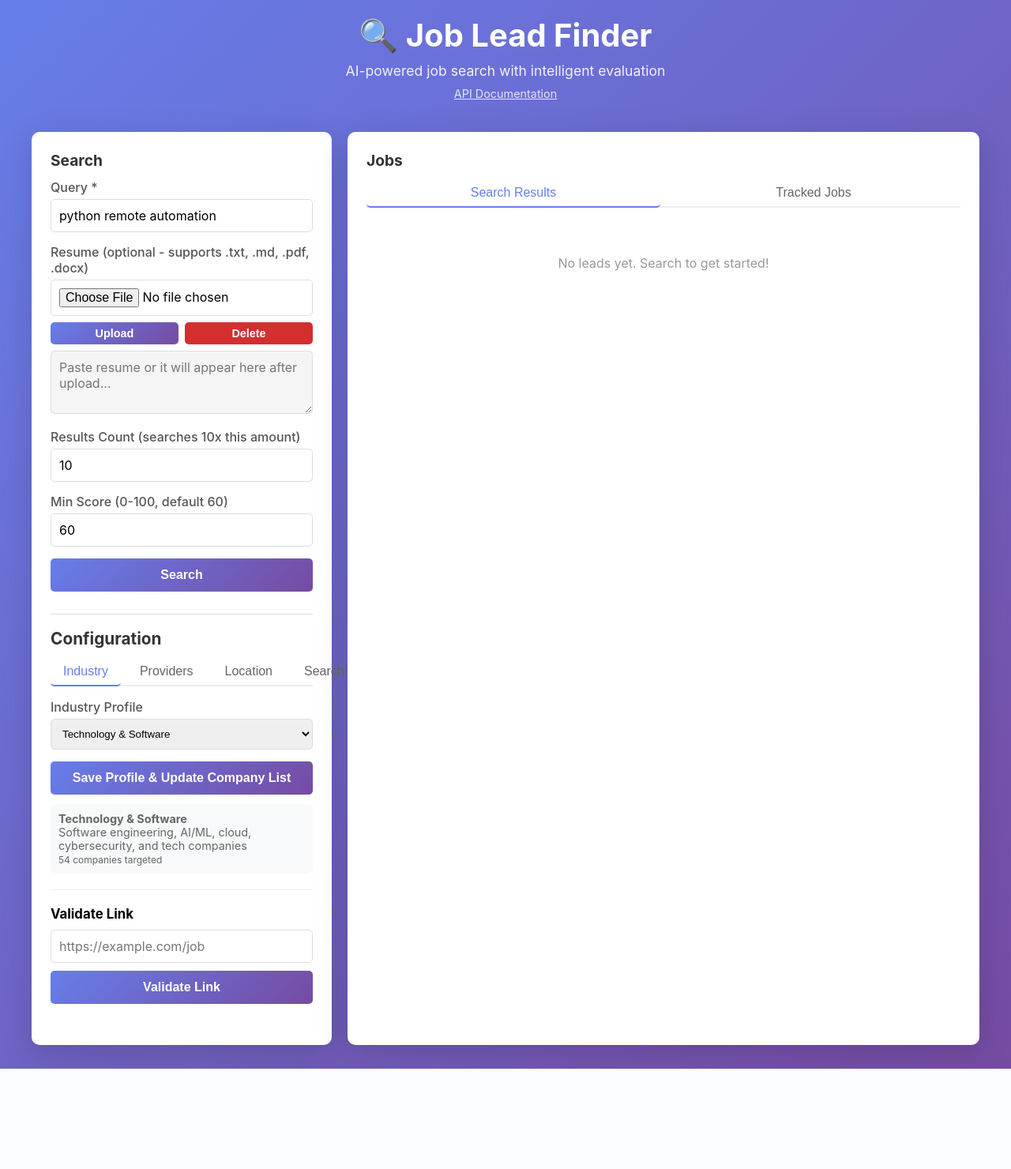
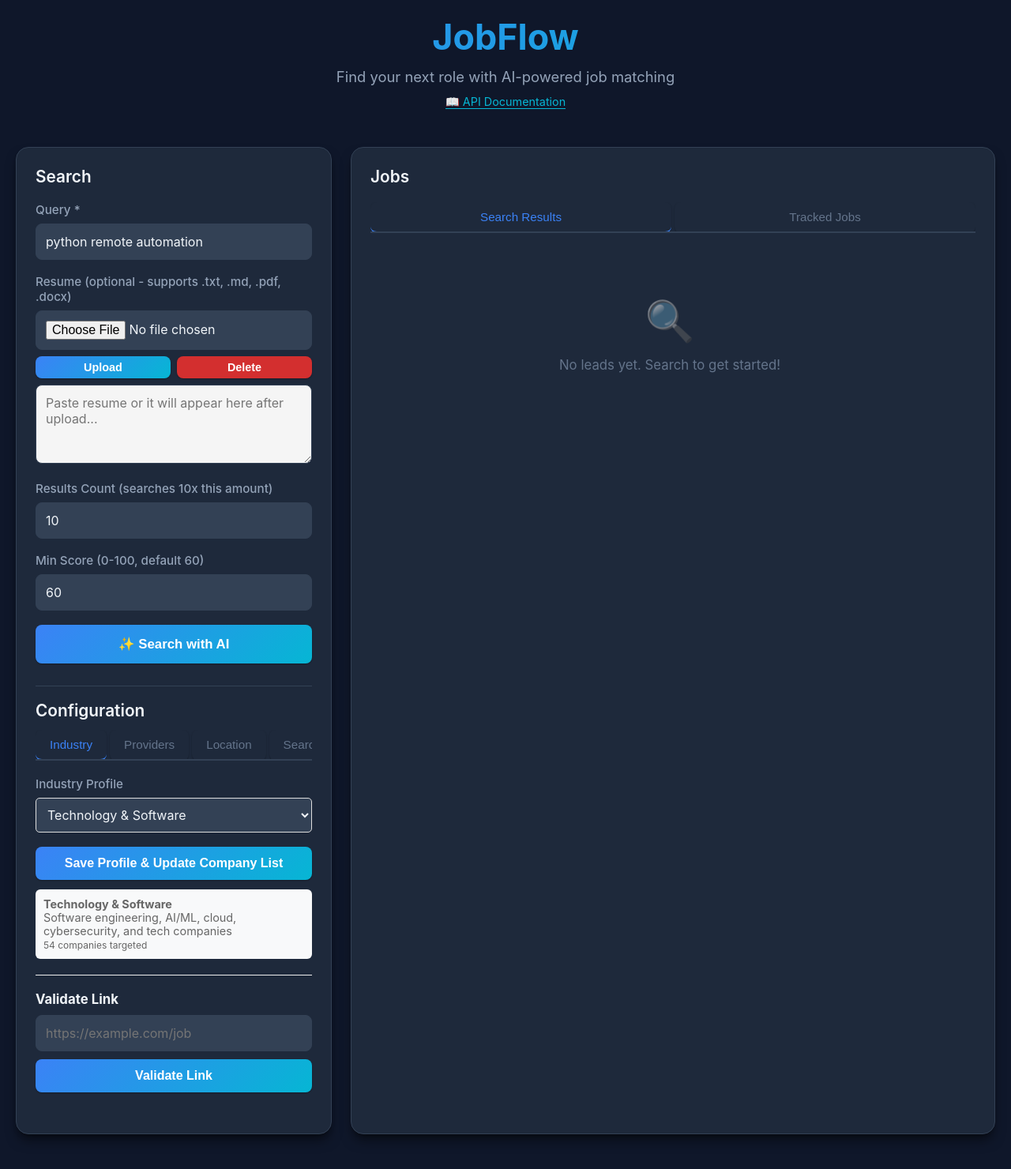
Before and after one commit to vcaboara/job-lead-finder, a FastAPI app: page / in a window 1280 px wide. Shown: the whole page at 79% size. Before the commit the page ends 1353 px from the top, so only its background shows below. Run offline with FastAPI, Linux system fonts and the light colour scheme; data that the repository does not hold is empty.

Commit message:
feat: redesign UI with modern dark theme
- Implement dark navy/teal color scheme inspired by modern job platforms
- Add CSS variables for consistent theming
- Improve visual hierarchy with gradient text and better spacing
- Enhance job cards with hover effects and glassmorphism
- Update all form inputs, buttons, and controls for dark theme
- Add smooth animations and transitions
- Improve status badges with semi-transparent backgrounds
- Better scrollbar styling for dark theme
- Rebrand as 'JobFlow' with modern typography
- Add search button with gradient and icon

Visual improvements make the app easier on the eyes for daily use.

```diff
--- a/src/app/templates/index.html
+++ b/src/app/templates/index.html
@@ -10,8 +10,43 @@ TODO: Fix/update search progress indicator
 <head>
     <meta charset="utf-8">
     <meta name="viewport" content="width=device-width, initial-scale=1">
-    <title>Job Lead Finder</title>
+    <title>JobFlow - AI-Powered Job Discovery</title>
     <style>
+        :root {
+            /* Dark theme colors */
+            --bg-primary: #0f172a;
+            --bg-secondary: #1e293b;
+            --bg-tertiary: #334155;
+            --bg-card: #1e293b;
+            --bg-card-hover: #2d3748;
+
+            /* Accent colors */
+            --accent-primary: #3b82f6;
+            --accent-secondary: #06b6d4;
+            --accent-gradient: linear-gradient(135deg, #3b82f6 0%, #06b6d4 100%);
+
+            /* Status colors */
+            --success: #10b981;
+            --warning: #f59e0b;
+            --danger: #ef4444;
+            --info: #3b82f6;
+
+            /* Text colors */
+            --text-primary: #f1f5f9;
+            --text-secondary: #94a3b8;
+            --text-muted: #64748b;
+
+            /* Borders */
+            --border-color: #334155;
+            --border-hover: #475569;
+
+            /* Shadows */
+            --shadow-sm: 0 1px 2px 0 rgb(0 0 0 / 0.3);
+            --shadow-md: 0 4px 6px -1px rgb(0 0 0 / 0.4), 0 2px 4px -2px rgb(0 0 0 / 0.4);
+            --shadow-lg: 0 10px 15px -3px rgb(0 0 0 / 0.5), 0 4px 6px -4px rgb(0 0 0 / 0.5);
+            --shadow-xl: 0 20px 25px -5px rgb(0 0 0 / 0.6), 0 8px 10px -6px rgb(0 0 0 / 0.6);
+        }
+
         * {
             margin: 0;
             padding: 0;
@@ -20,45 +55,52 @@ TODO: Fix/update search progress indicator
 
         body {
             font-family: -apple-system, BlinkMacSystemFont, 'Segoe UI', Roboto, Oxygen, Ubuntu, Cantarell, sans-serif;
-            background: linear-gradient(135deg, #667eea 0%, #764ba2 100%);
+            background: var(--bg-primary);
+            color: var(--text-primary);
             min-height: 100vh;
-            padding: 20px 20px 10px 20px;
+            padding: 20px;
         }
 
         .container {
-            max-width: 1200px;
+            max-width: 1400px;
             margin: 0 auto;
         }
 
         header {
             text-align: center;
-            color: white;
-            margin-bottom: 40px;
+            margin-bottom: 48px;
         }
 
         header h1 {
-            font-size: 2.5em;
-            margin-bottom: 10px;
+            font-size: 2.8em;
+            font-weight: 700;
+            margin-bottom: 12px;
+            background: var(--accent-gradient);
+            -webkit-background-clip: text;
+            -webkit-text-fill-color: transparent;
+            background-clip: text;
         }
 
         header p {
-            font-size: 1.1em;
-            opacity: 0.9;
+            font-size: 1.15em;
+            color: var(--text-secondary);
+            font-weight: 400;
         }
 
         .content {
             display: grid;
-            grid-template-columns: 380px 1fr;
-            gap: 20px;
-            margin-bottom: 20px;
+            grid-template-columns: 400px 1fr;
+            gap: 24px;
+            margin-bottom: 24px;
         }
 
         .search-panel,
         .leads-panel {
-            background: white;
-            border-radius: 10px;
+            background: var(--bg-secondary);
+            border-radius: 16px;
             padding: 24px;
-            box-shadow: 0 10px 40px rgba(0, 0, 0, 0.15);
+            box-shadow: var(--shadow-lg);
+            border: 1px solid var(--border-color);
         }
 
         .search-panel {
@@ -67,42 +109,50 @@ TODO: Fix/update search progress indicator
 
         .search-panel h2,
         .leads-panel h2 {
-            color: #333;
-            margin-bottom: 12px;
-            font-size: 1.2em;
+            color: var(--text-primary);
+            margin-bottom: 20px;
+            font-size: 1.3em;
+            font-weight: 600;
         }
 
         .form-group {
-            margin-bottom: 15px;
+            margin-bottom: 18px;
         }
 
         .form-group label {
             display: block;
-            margin-bottom: 5px;
-            color: #555;
+            margin-bottom: 8px;
+            color: var(--text-secondary);
             font-weight: 500;
+            font-size: 0.95em;
         }
 
         .form-group input,
-        .form-group textarea {
+        .form-group textarea,
+        .form-group select {
             width: 100%;
-            padding: 10px;
-            border: 1px solid #ddd;
-            border-radius: 5px;
+            padding: 12px;
+            background: var(--bg-tertiary);
+            border: 1px solid var(--border-color);
+            border-radius: 8px;
             font-family: inherit;
             font-size: 1em;
+            color: var(--text-primary);
+            transition: all 0.2s ease;
         }
 
         .form-group textarea {
-            min-height: 80px;
+            min-height: 100px;
             resize: vertical;
         }
 
         .form-group input:focus,
-        .form-group textarea:focus {
+        .form-group textarea:focus,
+        .form-group select:focus {
             outline: none;
-            border-color: #667eea;
-            box-shadow: 0 0 0 3px rgba(102, 126, 234, 0.1);
+            border-color: var(--accent-primary);
+            box-shadow: 0 0 0 3px rgba(59, 130, 246, 0.1);
+            background: var(--bg-secondary);
         }
 
         .checkbox-group {
@@ -118,215 +168,262 @@ TODO: Fix/update search progress indicator
 
         button {
             width: 100%;
-            padding: 12px;
-            background: linear-gradient(135deg, #667eea 0%, #764ba2 100%);
+            padding: 12px 24px;
+            background: var(--accent-gradient);
             color: white;
             border: none;
-            border-radius: 5px;
+            border-radius: 8px;
             font-size: 1em;
             font-weight: 600;
             cursor: pointer;
-            transition: transform 0.2s, box-shadow 0.2s;
+            transition: all 0.3s ease;
+            box-shadow: var(--shadow-sm);
         }
 
         button:hover {
             transform: translateY(-2px);
-            box-shadow: 0 5px 20px rgba(102, 126, 234, 0.4);
+            box-shadow: 0 8px 16px rgba(59, 130, 246, 0.3);
+            filter: brightness(1.1);
+        }
+
+        button:active {
+            transform: translateY(0);
         }
 
         button:disabled {
-            opacity: 0.6;
+            opacity: 0.5;
             cursor: not-allowed;
             transform: none;
+            filter: none;
         }
 
         .leads-list {
             display: flex;
             flex-direction: column;
-            gap: 15px;
+            gap: 16px;
             max-height: 800px;
             overflow-y: auto;
+            padding-right: 8px;
+        }
+
+        .leads-list::-webkit-scrollbar {
+            width: 8px;
+        }
+
+        .leads-list::-webkit-scrollbar-track {
+            background: var(--bg-tertiary);
+            border-radius: 4px;
+        }
+
+        .leads-list::-webkit-scrollbar-thumb {
+            background: var(--border-hover);
+            border-radius: 4px;
+        }
+
+        .leads-list::-webkit-scrollbar-thumb:hover {
+            background: var(--text-muted);
         }
 
         .lead-card {
-            border: 1px solid #e0e0e0;
-            border-radius: 8px;
-            padding: 16px;
-            background: #f9f9f9;
-            transition: all 0.2s;
+            border: 1px solid var(--border-color);
+            border-radius: 12px;
+            padding: 20px;
+            background: var(--bg-card);
+            transition: all 0.3s ease;
+            cursor: pointer;
         }
 
         .lead-card:hover {
-            background: #f0f0f0;
-            border-color: #667eea;
-            box-shadow: 0 3px 12px rgba(0, 0, 0, 0.1);
+            background: var(--bg-card-hover);
+            border-color: var(--accent-primary);
+            box-shadow: 0 4px 12px rgba(59, 130, 246, 0.15);
+            transform: translateY(-2px);
         }
 
         .lead-card h3 {
-            color: #333;
-            margin-bottom: 8px;
-            font-size: 1.1em;
+            color: var(--text-primary);
+            margin-bottom: 12px;
+            font-size: 1.2em;
+            font-weight: 600;
         }
 
         .lead-card .company {
-            color: #667eea;
+            color: var(--accent-secondary);
             font-weight: 600;
             margin-bottom: 8px;
+            font-size: 0.95em;
         }
 
         .lead-card .location {
-            color: #888;
+            color: var(--text-muted);
             font-size: 0.9em;
-            margin-bottom: 8px;
+            margin-bottom: 12px;
+            display: flex;
+            align-items: center;
+            gap: 6px;
         }
 
         .lead-card .summary {
-            color: #666;
+            color: var(--text-secondary);
             font-size: 0.95em;
-            line-height: 1.4;
-            margin-bottom: 10px;
+            line-height: 1.6;
+            margin-bottom: 12px;
         }
 
         .lead-card .score-section {
             display: flex;
             flex-direction: column;
-            gap: 8px;
-            margin: 10px 0;
-            padding-top: 10px;
-            border-top: 1px solid #e0e0e0;
+            gap: 10px;
+            margin: 12px 0;
+            padding-top: 12px;
+            border-top: 1px solid var(--border-color);
         }
 
         .score-badge {
-            background: linear-gradient(135deg, #667eea 0%, #764ba2 100%);
+            background: var(--accent-gradient);
             color: white;
-            padding: 8px 12px;
-            border-radius: 5px;
+            padding: 8px 14px;
+            border-radius: 6px;
             font-weight: 600;
             font-size: 0.9em;
-            flex-shrink: 0;
-            white-space: nowrap;
+            width: fit-content;
+            box-shadow: var(--shadow-sm);
         }
 
         .score-badge.high {
-            background: linear-gradient(135deg, #11998e 0%, #38ef7d 100%);
+            background: linear-gradient(135deg, #10b981 0%, #059669 100%);
         }
 
         .score-badge.medium {
-            background: linear-gradient(135deg, #f093fb 0%, #f5576c 100%);
+            background: linear-gradient(135deg, #f59e0b 0%, #d97706 100%);
         }
 
         .score-badge.low {
-            background: linear-gradient(135deg, #fa709a 0%, #fee140 100%);
+            background: linear-gradient(135deg, #ef4444 0%, #dc2626 100%);
         }
 
         .reasoning {
             font-size: 0.9em;
-            color: #444;
-            line-height: 1.5;
-            background: #f8f9fa;
-            padding: 10px;
-            border-radius: 5px;
-            border-left: 3px solid #667eea;
+            color: var(--text-secondary);
+            line-height: 1.6;
+            background: var(--bg-tertiary);
+            padding: 12px;
+            border-radius: 8px;
+            border-left: 3px solid var(--accent-primary);
         }
 
         .reasoning strong {
-            color: #333;
+            color: var(--text-primary);
             font-weight: 600;
         }
 
         .source-badge {
             display: inline-block;
-            background: #4CAF50;
+            background: var(--success);
             color: white;
-            padding: 4px 10px;
-            border-radius: 4px;
+            padding: 4px 12px;
+            border-radius: 6px;
             font-size: 0.75em;
             font-weight: 600;
             margin-left: 8px;
             vertical-align: middle;
+            box-shadow: var(--shadow-sm);
         }
 
         .source-badge.aggregator {
-            background: #9e9e9e;
+            background: var(--text-muted);
         }
 
         .lead-card a {
             display: inline-block;
-            margin-top: 10px;
-            color: #667eea;
+            margin-top: 12px;
+            color: var(--accent-secondary);
             text-decoration: none;
             font-weight: 500;
+            transition: color 0.2s ease;
         }
 
         .lead-card a:hover {
+            color: var(--accent-primary);
             text-decoration: underline;
         }
 
         .job-actions {
             display: flex;
             gap: 8px;
-            margin-top: 12px;
-            padding-top: 12px;
-            border-top: 1px solid #e0e0e0;
+            margin-top: 14px;
+            padding-top: 14px;
+            border-top: 1px solid var(--border-color);
             align-items: center;
         }
 
         .job-actions select {
-            padding: 4px 8px;
-            border: 1px solid #ddd;
-            border-radius: 4px;
-            font-size: 0.8em;
-            background: white;
+            padding: 6px 10px;
+            border: 1px solid var(--border-color);
+            border-radius: 6px;
+            font-size: 0.85em;
+            background: var(--bg-tertiary);
+            color: var(--text-primary);
             cursor: pointer;
-            width: 120px;
-            height: 28px;
-            box-sizing: border-box;
+            width: 130px;
+            height: 32px;
+            transition: all 0.2s ease;
+        }
+
+        .job-actions select:hover {
+            border-color: var(--accent-primary);
         }
 
         .job-actions button {
             padding: 0;
             border: none;
-            border-radius: 4px;
-            font-size: 0.75em;
+            border-radius: 6px;
+            font-size: 0.8em;
             cursor: pointer;
-            font-weight: 500;
-            transition: opacity 0.2s;
-            width: 70px;
-            height: 28px;
+            font-weight: 600;
+            transition: all 0.2s ease;
+            width: 75px;
+            height: 32px;
             display: inline-flex;
             align-items: center;
             justify-content: center;
-            box-sizing: border-box;
         }
 
         .job-actions button:hover {
-            opacity: 0.8;
+            transform: translateY(-1px);
+            box-shadow: var(--shadow-sm);
         }
 
         .btn-track {
-            background: #4CAF50;
+            background: var(--success);
             color: white;
-            font-weight: 600;
         }
 
         .btn-track:hover {
-            background: #45a049;
+            background: #059669;
         }
 
         .btn-hide {
-            background: #f44336;
+            background: var(--danger);
             color: white;
         }
 
+        .btn-hide:hover {
+            background: #dc2626;
+        }
+
         .btn-notes {
-            background: #2196F3;
+            background: var(--info);
             color: white;
         }
 
+        .btn-notes:hover {
+            background: #2563eb;
+        }
+
         .job-notes {
-            margin-top: 10px;
+            margin-top: 12px;
             display: none;
-            background: transparent;
         }
 
         .job-notes.show {
@@ -392,24 +505,36 @@ TODO: Fix/update search progress indicator
         }
 
         .status.loading {
-            background: #e3f2fd;
-            color: #1976d2;
+            background: rgba(59, 130, 246, 0.1);
+            color: #60a5fa;
+            border-color: rgba(59, 130, 246, 0.3);
         }
 
         .status.success {
-            background: #e8f5e9;
-            color: #388e3c;
+            background: rgba(16, 185, 129, 0.1);
+            color: #34d399;
+            border-color: rgba(16, 185, 129, 0.3);
         }
 
         .status.error {
-            background: #ffebee;
-            color: #d32f2f;
+            background: rgba(239, 68, 68, 0.1);
+            color: #f87171;
+            border-color: rgba(239, 68, 68, 0.3);
         }
 
         .empty-state {
             text-align: center;
-            padding: 40px 20px;
-            color: #999;
+            padding: 60px 20px;
+            color: var(--text-muted);
+            font-size: 1.05em;
+        }
+
+        .empty-state::before {
+            content: "🔍";
+            display: block;
+            font-size: 3em;
+            margin-bottom: 16px;
+            opacity: 0.5;
         }
 
         @media (max-width: 768px) {
@@ -418,50 +543,87 @@ TODO: Fix/update search progress indicator
             }
 
             header h1 {
-                font-size: 1.8em;
+                font-size: 2em;
+            }
+
+            .search-panel,
+            .leads-panel {
+                padding: 20px;
+            }
+
+            .config-tabs {
+                overflow-x: scroll;
             }
         }
 
         /* Config tabs */
         .config-tabs {
             display: flex;
-            gap: 8px;
-            margin-bottom: 16px;
-            border-bottom: 2px solid #eee;
+            gap: 4px;
+            margin-bottom: 20px;
+            border-bottom: 2px solid var(--border-color);
+            overflow-x: auto;
         }
 
         .config-tab {
-            padding: 8px 16px;
+            padding: 10px 18px;
             background: none;
             border: none;
             cursor: pointer;
-            color: #666;
+            color: var(--text-muted);
             font-weight: 500;
             border-bottom: 2px solid transparent;
             margin-bottom: -2px;
+            transition: all 0.2s ease;
+            white-space: nowrap;
+            font-size: 0.95em;
+        }
+
+        .config-tab:hover {
+            color: var(--text-secondary);
         }
 
         .config-tab.active {
-            color: #667eea;
-            border-bottom-color: #667eea;
+            color: var(--accent-primary);
+            border-bottom-color: var(--accent-primary);
         }
 
         .config-panel {
             display: none;
+            animation: fadeIn 0.3s ease;
         }
 
         .config-panel.active {
             display: block;
+        }
+
+        @keyframes fadeIn {
+            from {
+                opacity: 0;
+                transform: translateY(10px);
+            }
+
+            to {
+                opacity: 1;
+                transform: translateY(0);
+            }
         }
 
         .provider-toggle {
             display: flex;
             justify-content: space-between;
             align-items: center;
-            padding: 10px;
-            background: #f8f9fa;
-            border-radius: 6px;
-            margin-bottom: 8px;
+            padding: 14px;
+            background: var(--bg-tertiary);
+            border-radius: 8px;
+            margin-bottom: 10px;
+            border: 1px solid var(--border-color);
+            transition: all 0.2s ease;
+        }
+
+        .provider-toggle:hover {
+            background: var(--bg-card-hover);
+            border-color: var(--border-hover);
         }
 
         .toggle-switch {
@@ -513,11 +675,13 @@ TODO: Fix/update search progress indicator
 <body>
     <div class="container">
         <header>
-            <h1>🔍 Job Lead Finder</h1>
-            <p>AI-powered job search with intelligent evaluation</p>
-            <p style="margin-top: 10px; font-size: 0.9em;">
-                <a href="/docs" target="_blank" style="color: white; text-decoration: underline; opacity: 0.9;">API
-                    Documentation</a>
+            <h1>JobFlow</h1>
+            <p>Find your next role with AI-powered job matching</p>
+            <p style="margin-top: 12px; font-size: 0.9em;">
+                <a href="/docs" target="_blank"
+                   style="color: var(--accent-secondary); text-decoration: none; border-bottom: 1px solid var(--accent-secondary); transition: opacity 0.2s;">
+                    📖 API Documentation
+                </a>
             </p>
         </header>
         <div class="content">
@@ -552,9 +716,11 @@ TODO: Fix/update search progress indicator
                         <input type="number" id="minScore" name="minScore" value="60" min="0" max="100"
                             title="Only show jobs with scores at or above this threshold">
                     </div>
-                    <button type="submit">Search</button>
+                    <button type="submit" style="background: var(--accent-gradient); font-size: 1.05em; padding: 14px;">
+                        ✨ Search with AI
+                    </button>
                 </form>
-                <hr style="margin:28px 0 18px; border:none; border-top:1px solid #ddd;" />
+                <hr style="margin:28px 0 18px; border:none; border-top:1px solid var(--border-color);" />
                 <div id="configSection">
                     <h2 style="font-size:1.3em; margin-bottom:12px;">Configuration</h2>
 
```
Also changed, not shown: other parts of src/app/templates/index.html (+35 -19 lines).
